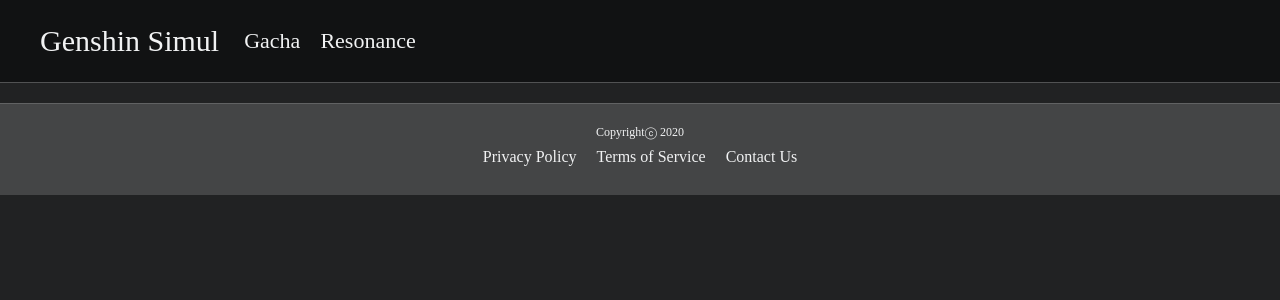
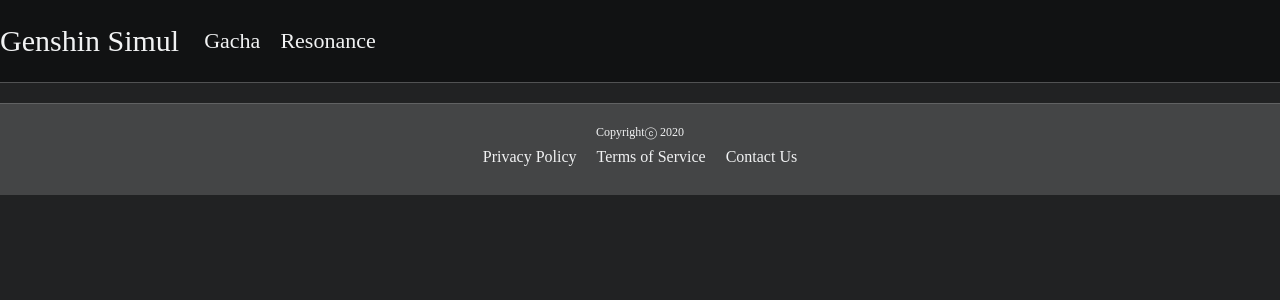
Before and after one commit to lumyjuwon/genshin, a React (Create React App) app: page / in a window 1280 px wide. Shown: the top 300 px of the page. Built offline with nearby package versions, Linux system fonts and the light colour scheme.

Commit message:
change max-width

```diff
--- a/src/components/Header.tsx
+++ b/src/components/Header.tsx
@@ -12,7 +12,7 @@ const HeaderOuter = styled.header({
 });
 
 const HeaderInner = styled.div({
-  maxWidth: "1200px",
+  maxWidth: "1300px",
   margin: "0 auto",
   display: "flex",
   alignItems: "center",
```
